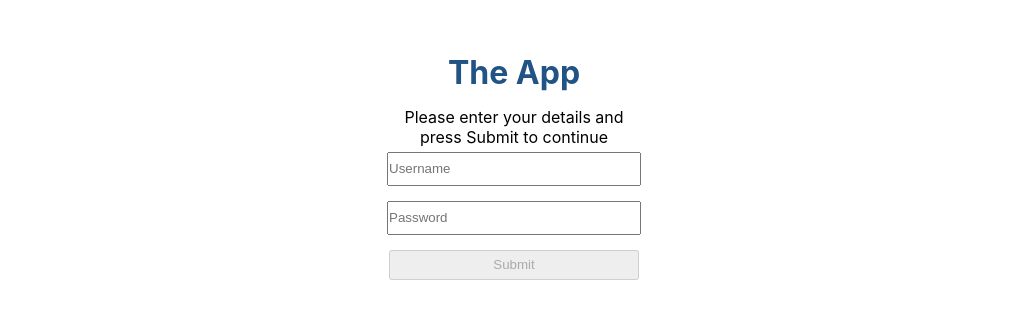
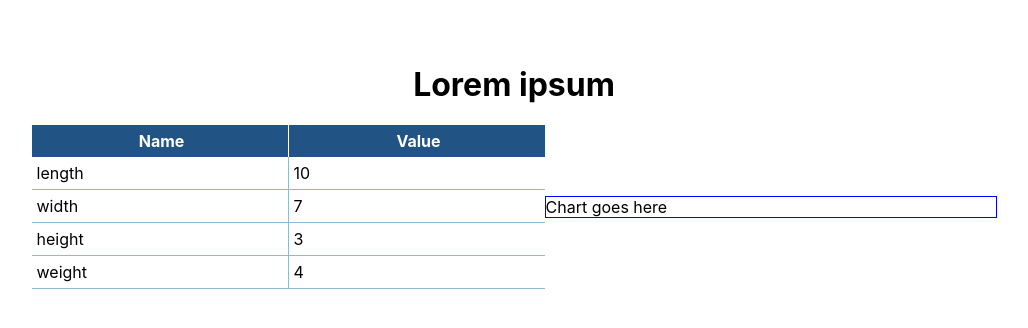
Before and after one commit to JoWilks25/contilio_react_test, a React (Create React App) app: page / in a window 1280 px wide. Shown: the part 234-562 px from the top of the page, without its empty margins (126-1154 px from the left). Built offline with nearby package versions, Linux system fonts and the light colour scheme.

Commit message:
Add Dashboard

```diff
--- /dev/null
+++ b/public/data.json
@@ -0,0 +1,102 @@
+[
+  {
+    "title": "Lorem ipsum",
+    "attributes": [
+      {
+        "name": "length",
+        "value": 10,
+        "unit": "m"
+      },
+      {
+        "name": "width",
+        "value": 7,
+        "unit": "m"
+      },
+      {
+        "name": "height",
+        "value": 3,
+        "unit": "m"
+      },
+      {
+        "name": "weight",
+        "value": 4,
+        "unit": "kg"
+      }
+    ]
+  },
+  {
+    "title": "Donec convallis",
+    "attributes": [
+      {
+        "name": "length",
+        "value": 4,
+        "unit": "m"
+      },
+      {
+        "name": "width",
+        "value": 3,
+        "unit": "m"
+      },
+      {
+        "name": "height",
+        "value": 2,
+        "unit": "m"
+      },
+      {
+        "name": "weight",
+        "value": 1,
+        "unit": "kg"
+      }
+    ]
+  },
+  {
+    "title": "Vivamus sed",
+    "attributes": [
+      {
+        "name": "length",
+        "value": 7,
+        "unit": "m"
+      },
+      {
+        "name": "width",
+        "value": 10,
+        "unit": "m"
+      },
+      {
+        "name": "height",
+        "value": 2,
+        "unit": "m"
+      },
+      {
+        "name": "weight",
+        "value": 8,
+        "unit": "kg"
+      }
+    ]
+  },
+  {
+    "title": "Ut tempor",
+    "attributes": [
+      {
+        "name": "length",
+        "value": 9,
+        "unit": "m"
+      },
+      {
+        "name": "width",
+        "value": 9,
+        "unit": "m"
+      },
+      {
+        "name": "height",
+        "value": 9,
+        "unit": "m"
+      },
+      {
+        "name": "weight",
+        "value": 9,
+        "unit": "kg"
+      }
+    ]
+  }
+]
--- a/public/index.html
+++ b/public/index.html
@@ -9,7 +9,7 @@
       name="description"
       content="Web site created using create-react-app"
     />
-    <link rel="apple-touch-icon" href="%PUBLIC_URL%/logo192.png" />
+    <!-- <link rel="apple-touch-icon" href="%PUBLIC_URL%/logo192.png" /> -->
     <!--
       manifest.json provides metadata used when your web app is installed on a
       user's mobile device or desktop. See https://developers.google.com/web/fundamentals/web-app-manifest/
--- a/src/App.js
+++ b/src/App.js
@@ -1,6 +1,7 @@
 import React from 'react'
 import './App.scss';
-import LoginPage from './pages/login/LoginPage'
+import LoginPage from './pages/login/LoginPage';
+import DashboardPage from './pages/dashboard/Dashboard';
 
 class App extends React.Component {
   constructor () {
@@ -20,7 +21,9 @@ class App extends React.Component {
     return (
       <div className="App">
         {
-         !this.state.isLoggedIn && (
+         !this.state.isLoggedIn ?
+          (<DashboardPage />)
+         : (
            <LoginPage handleSubmit={this.setIsLoggedIn}/>
          )
         }
--- /dev/null
+++ b/src/pages/dashboard/Dashboard.jsx
@@ -0,0 +1,48 @@
+import React from 'react'
+import './DashboardPage.scss';
+import Table from './Table';
+
+class DashboardPage extends React.Component {
+  constructor() {
+    super()
+    this.state = {
+      allData: null,
+      tableData: null,
+      title: '',
+    }
+  }
+
+  componentDidMount() {
+    fetch('data.json', {
+      headers: {
+        'Content-Type': 'application/json',
+        'Accept': 'application/json'
+      }
+    }).then((response) => {
+      return response.json();
+    }).then((data) => {
+      this.setState({ allData: data[0], tableData: data[0], title: data?.[0]?.title })
+    })
+  }
+
+  render() {
+    const { state: { tableData, title } } = this;
+    console.log('tableData', tableData);
+    return (
+      <div className='DashboardPage'>
+        <h1>{title}</h1>
+        <div className='TableChartContainer'>
+          {/* Table */}
+          <div className='TableContainer'>
+            {!tableData ? <span>...Loading</span> : <Table tableData={tableData} />}
+          </div>
+          <div className='ChartContainer'>
+            Chart goes here
+          </div>
+        </div>
+      </div>
+    )
+  }
+}
+
+export default DashboardPage;
--- /dev/null
+++ b/src/pages/dashboard/DashboardPage.scss
@@ -0,0 +1,45 @@
+$maxWidth: 1000px;
+$width: 100%;
+$containerWidths: 450px;
+$breakpoint: 500px;
+
+$darkestBlue: #215384;
+$black: black;
+
+.DashboardPage {
+  width: $width;
+  display: flex;
+  flex-direction: column;
+  justify-content: center;
+  align-items: center;
+  padding: 0;
+
+  h1 {
+    color: $black;
+  }
+}
+
+.TableChartContainer {
+  width: $width;
+  max-width: $maxWidth;
+  display: flex;
+  flex-direction: row;
+  justify-content: center;
+  align-items: center;
+  overflow-x: scroll;
+  padding: 0;
+  @media (max-width: $breakpoint) {
+    flex-direction: column;
+  }
+}
+.TableContainer {
+  min-width: $containerWidths;
+  // border: 1px solid red;
+  padding: 0;
+}
+
+.ChartContainer {
+  min-width: $containerWidths;
+  border: 1px solid blue;
+  padding: 0;
+}
--- /dev/null
+++ b/src/pages/dashboard/Table.jsx
@@ -0,0 +1,38 @@
+import React from 'react'
+import './Table.scss';
+
+const headerTitles = ['Name', 'Value']
+
+class Table extends React.Component {
+  constructor() {
+    super()
+    this.state = {}
+  }
+
+  render() {
+    const { props: { tableData } } = this;
+    console.log('tableData', tableData);
+    return (
+      <div className='Table'>
+        <tr className='HeaderRow'>
+          {
+            headerTitles.map((title) => <th className='HeaderCell'>{title}</th>)
+          }
+        </tr>
+        {
+          tableData.attributes.map((attribute) => {
+            const { name, value } = attribute;
+            return (
+              <tr className='DataRow'>
+                <td className='TableCell'>{name}</td>
+                <td className='TableCell'>{value}</td>
+              </tr>
+            )
+          })
+        }
+      </div>
+    )
+  }
+}
+
+export default Table;
--- /dev/null
+++ b/src/pages/dashboard/Table.scss
@@ -0,0 +1,39 @@
+$width: 250px;
+$height: 30px;
+$vertAlign: middle;
+
+$darkestBlue: #215384;
+$lightestBlue: #91B9D5;
+$white: white;
+
+.HeaderRow {
+  background-color: $darkestBlue;
+  width: $width;
+  height: $height;
+  padding-left: 5px;
+  color: $white;
+  vertical-align: $vertAlign;
+}
+
+.HeaderCell {
+  background-color: $darkestBlue;
+  width: $width;
+  height: $height;
+  padding-left: 5px;
+  color: $white;
+  vertical-align: $vertAlign;
+  &:nth-child(odd) {
+    border-right: 1px solid $white;
+  }
+}
+
+.TableCell {
+  width: $width;
+  height: $height;
+  padding-left: 5px;
+  vertical-align: $vertAlign;
+  border-bottom: 1px solid $lightestBlue;
+  &:nth-child(odd) {
+    border-right: 1px solid $lightestBlue;
+  }
+}
--- a/src/pages/login/LoginPage.jsx
+++ b/src/pages/login/LoginPage.jsx
@@ -20,19 +20,20 @@ class LoginPage extends React.Component {
   }
 
   disableCheck = () => {
-    // Keep button disabled until user has entered more than 1 character into the username and password input
-    return !!(this.state.username.length === 0 || this.state.password.length === 0)
+    const { username, password } = this.state
+    // Keep button disabled til user entered more than 1 character into username & password input
+    return !!(username.length === 0 || password.length === 0)
   }
 
   render() {
+    const { handleChange, disableCheck, handleClick } = this;
     return (
       <div className="LoginPage">
         <h1>The App</h1>
         <p>Please enter your details and press Submit to continue</p>
-        <input className='input' type='text' name='username' placeholder='Username' onChange={this.handleChange} />
-        <input className='input' type='password' name='password' placeholder='Password' onChange={this.handleChange} />
-        <button disabled={this.disableCheck()} onClick={this.handleClick}>Submit</button>
-        {this.state.inputErrorMsg && <div>{this.state.inputErrorMsg}</div>}
+        <input className='input' type='text' name='username' placeholder='Username' onChange={handleChange} />
+        <input className='input' type='password' name='password' placeholder='Password' onChange={handleChange} />
+        <button disabled={disableCheck()} onClick={handleClick}>Submit</button>
       </div>
     )
   }
--- a/src/pages/login/LoginPage.scss
+++ b/src/pages/login/LoginPage.scss
@@ -1,8 +1,10 @@
-$lightestBlue: #91B9D5;
-$darkestBlue: #215384;
 $width: 250px;
 $height: 30px;
 $margin: 7.5px;
+
+$lightestBlue: #91B9D5;
+$darkestBlue: #215384;
+$black: black;
 
 .LoginPage {
   height: 50%;
@@ -14,7 +16,7 @@ $margin: 7.5px;
   padding: 0;
 
   h1 {
-    color: $darkestBlue;
+    color: $black;
     margin: $margin;
   }
 
@@ -37,7 +39,12 @@ $margin: 7.5px;
     width: $width;
     height: $height;
     margin: $margin;
+    background-color: $darkestBlue;
+    color: white;
     padding: 0;
+    &:disabled {
+      opacity: 0.5;
+    }
   }
 
 }
```
Also changed, not shown: public/logo192.png (deleted), public/logo512.png (deleted).
